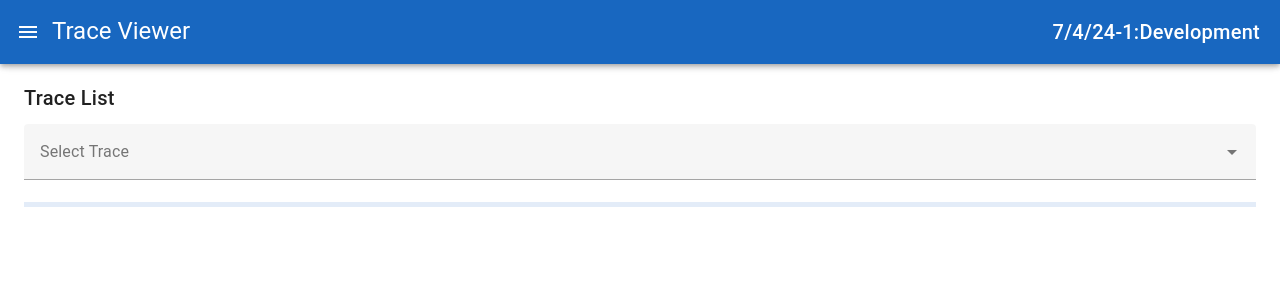
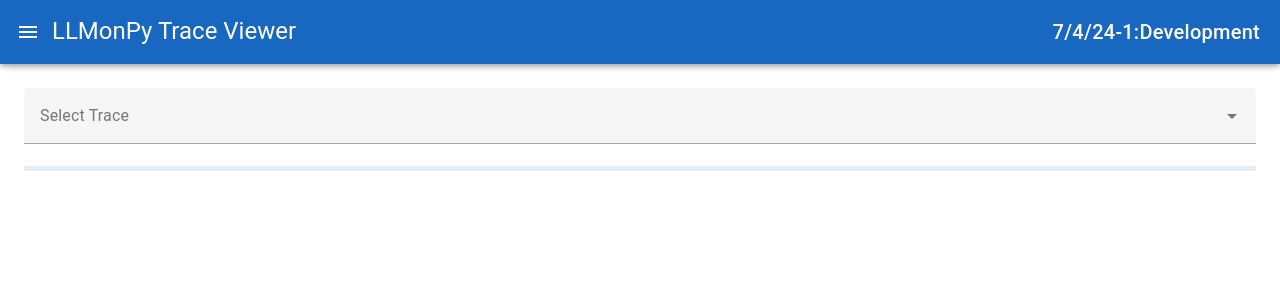
Before and after one commit to llmonpy/llmonpy, a Vue app in the folder src/ui/ui/llmonpy-debugger/: page / in a window 1280 px wide. Shown: the top 300 px of the page. Built offline with nearby package versions, Linux system fonts and the light colour scheme; no server answers.

Commit message:
small tweaks to examples and views

```diff
--- a/src/ui/ui/llmonpy-debugger/src/router/index.js
+++ b/src/ui/ui/llmonpy-debugger/src/router/index.js
@@ -9,7 +9,7 @@ const routes = [
     children: [
       {
         path: '',
-        name: 'Trace Viewer',
+        name: 'LLMonPy Trace Viewer',
         component: () => import('@/views/TraceViewer.vue'),
       },
       {
--- a/src/ui/ui/llmonpy-debugger/src/views/TraceViewer.vue
+++ b/src/ui/ui/llmonpy-debugger/src/views/TraceViewer.vue
@@ -1,5 +1,5 @@
 <template>
-  <v-card title="Trace List" class="ma-2"  variant="flat">
+  <v-card class="ma-2"  variant="flat">
     <v-card-text>
       <v-select
         v-model="currentTraceId"
```
Also changed, not shown: 2 other files (tests, documents, lock files or other folders).
